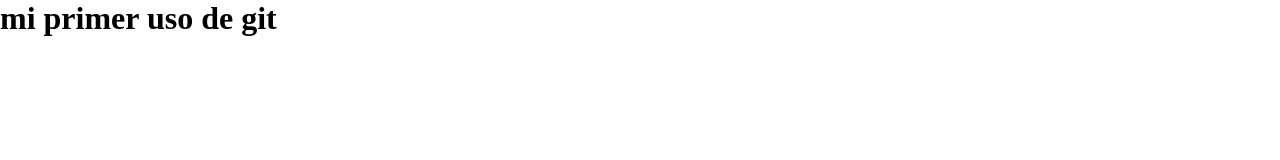
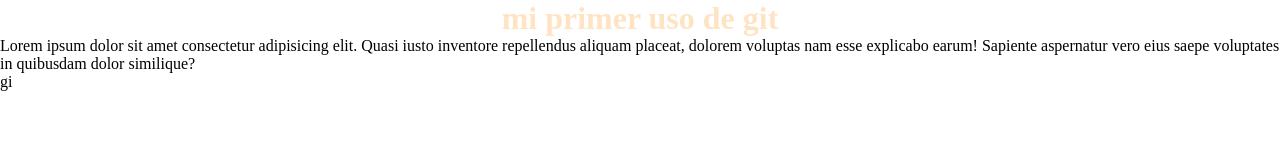
Before and after one commit to RoATT/uso-de-git, a plain HTML site: page index.html in a window 1280 px wide. Drawn offline with Linux system fonts and the light colour scheme.

Commit message:
agregue p y estilos en h1

```diff
--- a/estilos.css
+++ b/estilos.css
@@ -2,3 +2,7 @@
     margin: 0;
     padding: 0;
 }
+h1{
+    color:bisque;
+    text-align: center;
+}
--- a/index.html
+++ b/index.html
@@ -9,5 +9,6 @@
 </head>
 <body>
     <h1>mi primer uso de git</h1>
+    <p>Lorem ipsum dolor sit amet consectetur adipisicing elit. Quasi iusto inventore repellendus aliquam placeat, dolorem voluptas nam esse explicabo earum! Sapiente aspernatur vero eius saepe voluptates in quibusdam dolor similique?</p>
 </body>
-</html>
+</html>gi
```
